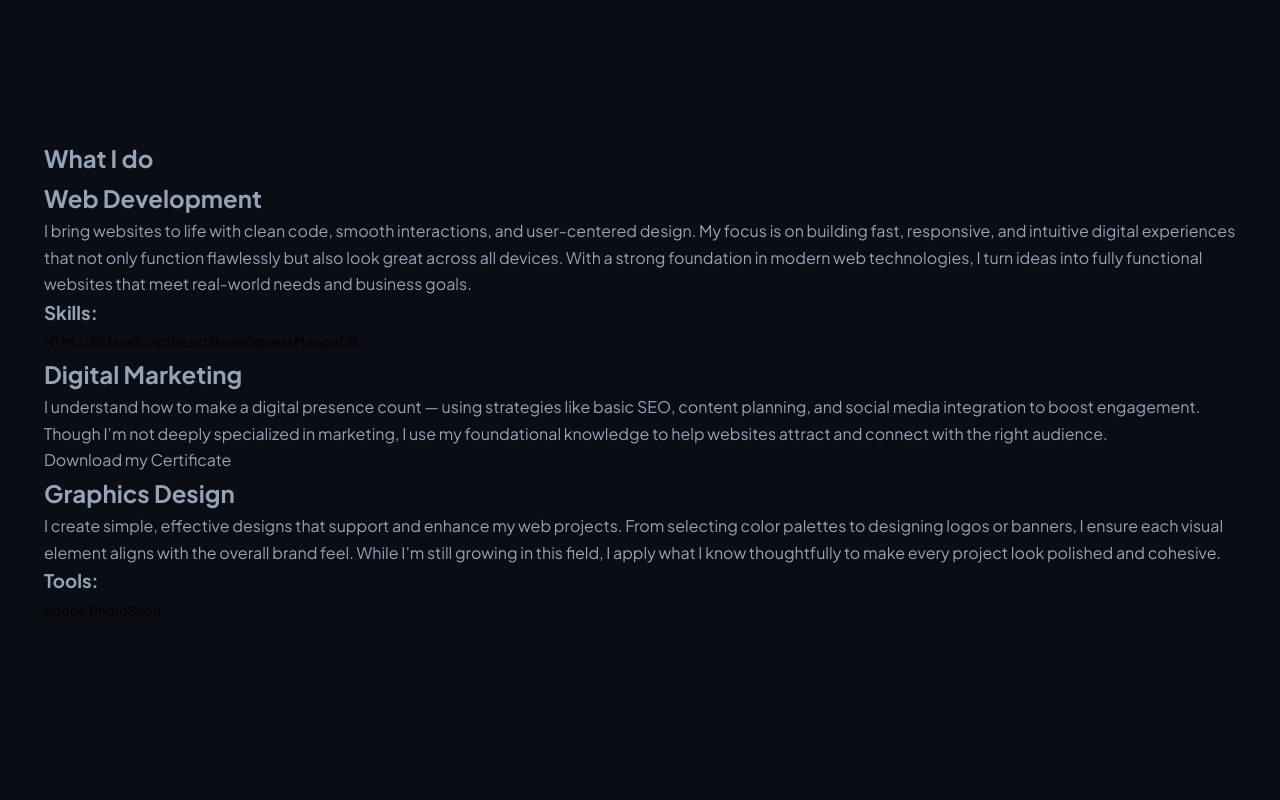
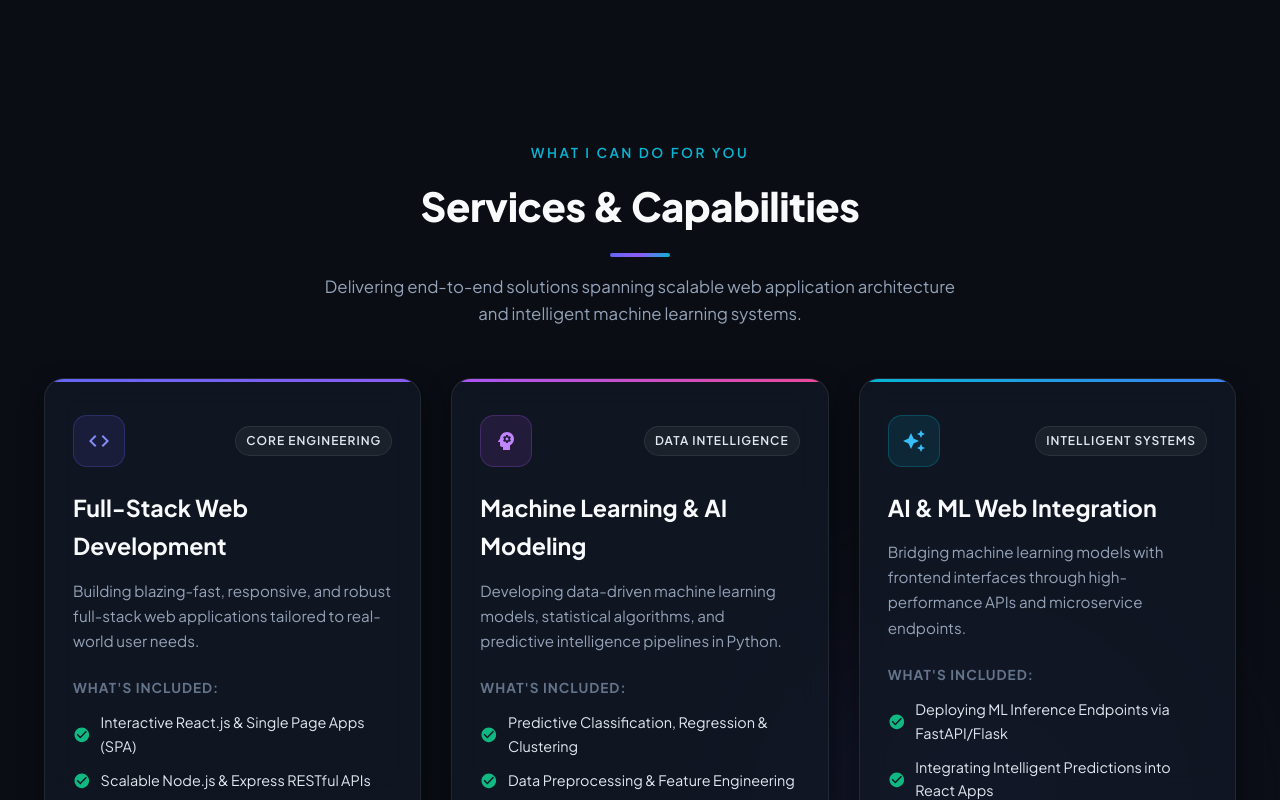
Before and after one commit to SamuelOlaseinde01/Portfolio, a React (Vite) app: page / in a window 1280 px wide. Shown: the part 2000-2800 px from the top of the page. Built offline with nearby package versions, Linux system fonts and the light colour scheme.

Commit message:
feat(services): replace design with Machine Learning, AI modeling, and full-stack services

```diff
--- a/src/components/Services.jsx
+++ b/src/components/Services.jsx
@@ -1,80 +1,145 @@
 import React from "react";
 import { motion } from "framer-motion";
-import Projects from "./Projects";
+import {
+  Code,
+  Psychology,
+  AutoAwesome,
+  CheckCircle,
+} from "@mui/icons-material";
 
 export default function Services() {
+  const services = [
+    {
+      id: "web-dev",
+      icon: <Code className="service-header-icon" />,
+      title: "Full-Stack Web Development",
+      badge: "Core Engineering",
+      description:
+        "Building blazing-fast, responsive, and robust full-stack web applications tailored to real-world user needs.",
+      features: [
+        "Interactive React.js & Single Page Apps (SPA)",
+        "Scalable Node.js & Express RESTful APIs",
+        "Database Architecture & Queries with MongoDB",
+        "Cross-browser & 100% Mobile Responsive UI",
+      ],
+      skills: [
+        "React.js",
+        "JavaScript ES6+",
+        "Node.js",
+        "Express.js",
+        "MongoDB",
+        "HTML5/CSS3",
+        "REST APIs",
+      ],
+      accentColor: "indigo",
+    },
+    {
+      id: "machine-learning",
+      icon: <Psychology className="service-header-icon" />,
+      title: "Machine Learning & AI Modeling",
+      badge: "Data Intelligence",
+      description:
+        "Developing data-driven machine learning models, statistical algorithms, and predictive intelligence pipelines in Python.",
+      features: [
+        "Predictive Classification, Regression & Clustering",
+        "Data Preprocessing & Feature Engineering",
+        "Model Training, Validation & Hyperparameter Tuning",
+        "Insights Generation & Statistical Analysis",
+      ],
+      skills: [
+        "Python",
+        "Machine Learning",
+        "Scikit-Learn",
+        "Pandas",
+        "NumPy",
+        "Data Modeling",
+      ],
+      accentColor: "purple",
+    },
+    {
+      id: "ai-integration",
+      icon: <AutoAwesome className="service-header-icon" />,
+      title: "AI & ML Web Integration",
+      badge: "Intelligent Systems",
+      description:
+        "Bridging machine learning models with frontend interfaces through high-performance APIs and microservice endpoints.",
+      features: [
+        "Deploying ML Inference Endpoints via FastAPI/Flask",
+        "Integrating Intelligent Predictions into React Apps",
+        "Asynchronous Data Ingestion & JSON Pipelines",
+        "Scalable Cloud & Server-side Architecture",
+      ],
+      skills: [
+        "Python",
+        "FastAPI / Flask",
+        "Model Deployment",
+        "React Integration",
+        "API Gateways",
+      ],
+      accentColor: "cyan",
+    },
+  ];
+
   return (
-    <>
     <section id="section-services" className="section-services">
-        <div className="services-container">
-          <h1>What I do</h1>
-          <motion.div
-            initial={{ opacity: 0, x: -140 }}
-            transition={{ duration: 1 }}
-            whileInView={{ opacity: 1, x: 0 }}
-            viewport={{ once: true, amount: 0.3 }}
-            className="services-text-container"
-          >
-            <div className="text-container">
-              <div>
-                <h2>Web Development</h2>
-                <p>
-                  I bring websites to life with clean code, smooth interactions,
-                  and user-centered design. My focus is on building fast,
-                  responsive, and intuitive digital experiences that not only
-                  function flawlessly but also look great across all devices.
-                  With a strong foundation in modern web technologies, I turn
-                  ideas into fully functional websites that meet real-world
-                  needs and business goals.
+      <div className="ambient-glow glow-4"></div>
+
+      <div className="section-header-wrap">
+        <span className="section-subtitle">What I can do for you</span>
+        <h2 className="section-title">Services & Capabilities</h2>
+        <div className="section-title-bar"></div>
+        <p className="section-header-desc">
+          Delivering end-to-end solutions spanning scalable web application
+          architecture and intelligent machine learning systems.
         </p>
       </div>
-              <div className="services-skills">
-                <h3>Skills:</h3>
-                <button>HTML</button>
-                <button>CSS</button>
-                <button>JavaScript</button>
-                <button>React</button>
-                <button>Node</button>
-                <button>Express</button>
-                <button>MongoDB</button>
+
+      <div className="services-container">
+        <div className="services-grid">
+          {services.map((service, index) => (
+            <motion.div
+              key={service.id}
+              className={`service-card service-accent-${service.accentColor}`}
+              initial={{ opacity: 0, y: 40 }}
+              whileInView={{ opacity: 1, y: 0 }}
+              viewport={{ once: true, amount: 0.2 }}
+              transition={{ duration: 0.6, delay: index * 0.15 }}
+              whileHover={{ y: -8, transition: { duration: 0.2 } }}
+            >
+              <div className="service-card-top">
+                <div className="service-icon-box">{service.icon}</div>
+                <span className="service-badge">{service.badge}</span>
               </div>
+
+              <h3 className="service-title">{service.title}</h3>
+              <p className="service-description">{service.description}</p>
+
+              <div className="service-features-list">
+                <h4>What's Included:</h4>
+                <ul>
+                  {service.features.map((feat, fIdx) => (
+                    <li key={fIdx}>
+                      <CheckCircle className="feat-check" />
+                      <span>{feat}</span>
+                    </li>
+                  ))}
+                </ul>
               </div>
-            <div className="text-container">
-              <div>
-                <h2>Digital Marketing</h2>
-                <p>
-                  I understand how to make a digital presence count — using
-                  strategies like basic SEO, content planning, and social media
-                  integration to boost engagement. Though I’m not deeply
-                  specialized in marketing, I use my foundational knowledge to
-                  help websites attract and connect with the right audience.
-                </p>
-              </div>
-              <div className="services-links">
-                <a href="">Download my Certificate</a>
-              </div>
-            </div>
-            <div className="text-container">
-              <div>
-                <h2>Graphics Design</h2>
-                <p>
-                  I create simple, effective designs that support and enhance my
-                  web projects. From selecting color palettes to designing logos
-                  or banners, I ensure each visual element aligns with the
-                  overall brand feel. While I’m still growing in this field, I
-                  apply what I know thoughtfully to make every project look
-                  polished and cohesive.
-                </p>
-              </div>
-              <div className="services-tools">
-                <h3>Tools:</h3>
-                <button>Adobe PhotoShop</button>
+
+              <div className="service-skills-box">
+                <h4>Technologies & Tools:</h4>
+                <div className="service-tags">
+                  {service.skills.map((skill, sIdx) => (
+                    <span key={sIdx} className="service-tag-pill">
+                      {skill}
+                    </span>
+                  ))}
                 </div>
               </div>
             </motion.div>
+          ))}
+        </div>
       </div>
     </section>
-      <Projects />
-    </>
   );
 }
```
Lines whose indentation alone changed are shown as unchanged.
